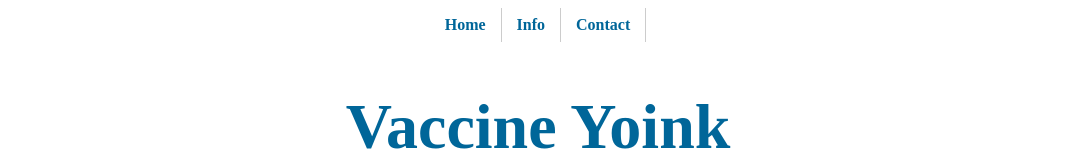
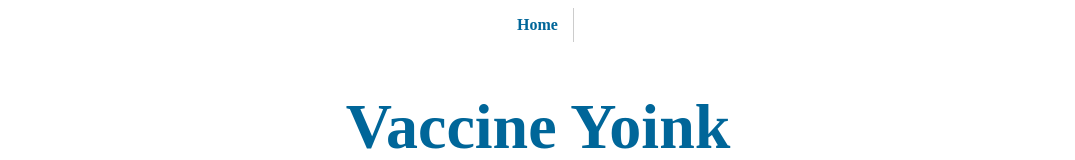
Before and after one commit to ryzhong/vaccine-yoink, a Next.js app: page / in a window 1280 px wide. Shown: the top 160 px of the page, without its empty margins (102-1177 px from the left). Built offline with nearby package versions, Linux system fonts and the light colour scheme.

Commit message:
Removed info and contact from nav

```diff
--- a/components/Navbar.js
+++ b/components/Navbar.js
@@ -11,12 +11,12 @@ const Navbar = () => {
                             <a>Home</a>
                         </Link>
                     </li>
-                    <li>
+                    {/* <li>
                         <Link href='/info'>
                             <a>Info</a>
                         </Link>
-                    </li>
-                    <li><a href="#">Contact</a></li>
+                    </li> */}
+                    {/* <li><a href="#">Contact</a></li> */}
                 </ul>
             </div>
 
```
